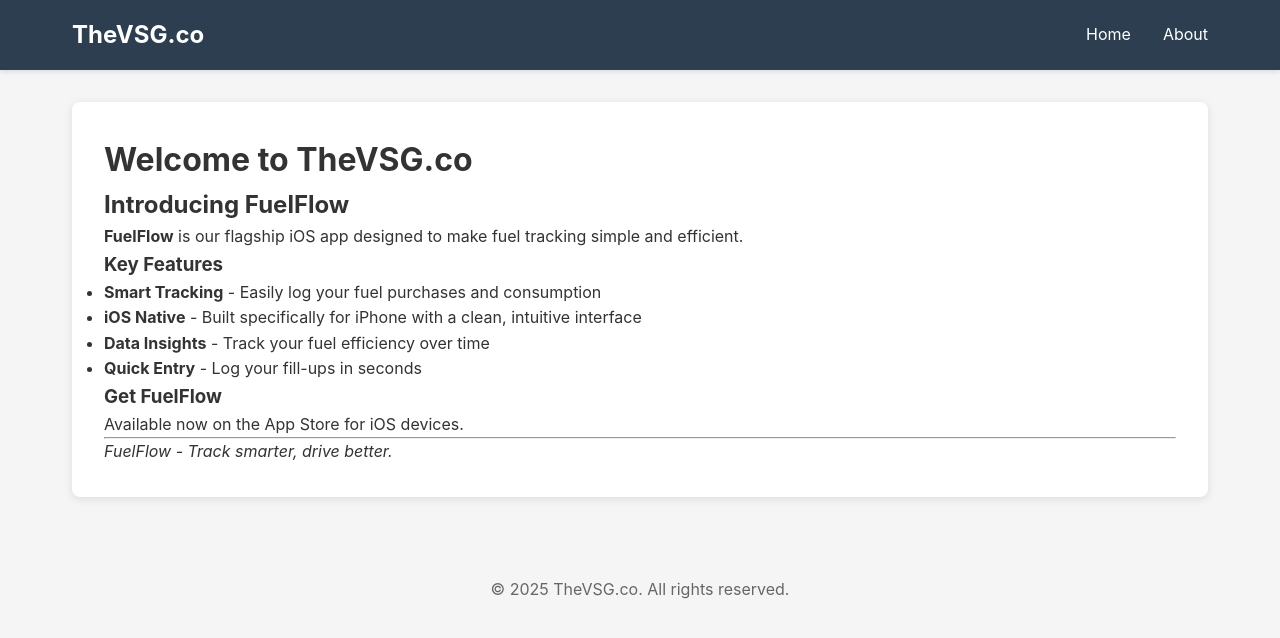
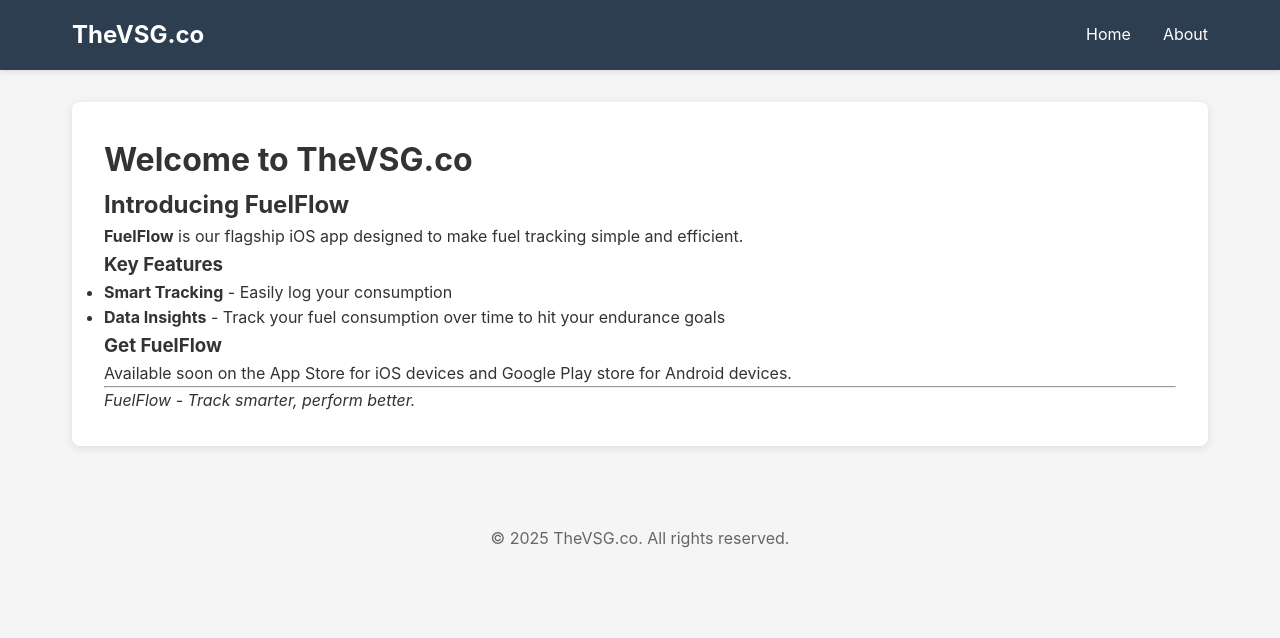
Before and after one commit to virtualserverguy/thevsg.co, a Jekyll site: the page built from index.md, in a window 1280 px wide. Shown: the top 638 px of the page. Built offline with Jekyll 4.4.1, drawn with Linux system fonts in a browser that asks for light colours.

Commit message:
fixing the bad AI

```diff
--- a/index.md
+++ b/index.md
@@ -11,15 +11,13 @@ title: Home
 
 ### Key Features
 
-- **Smart Tracking** - Easily log your fuel purchases and consumption
-- **iOS Native** - Built specifically for iPhone with a clean, intuitive interface
-- **Data Insights** - Track your fuel efficiency over time
-- **Quick Entry** - Log your fill-ups in seconds
+- **Smart Tracking** - Easily log your consumption
+- **Data Insights** - Track your fuel consumption over time to hit your endurance goals
 
 ### Get FuelFlow
 
-Available now on the App Store for iOS devices.
+Available soon on the App Store for iOS devices and Google Play store for Android devices.
 
 ---
 
-*FuelFlow - Track smarter, drive better.*
+*FuelFlow - Track smarter, perform better.*
```
Also changed, not shown: about.md (+1 -2 lines).
